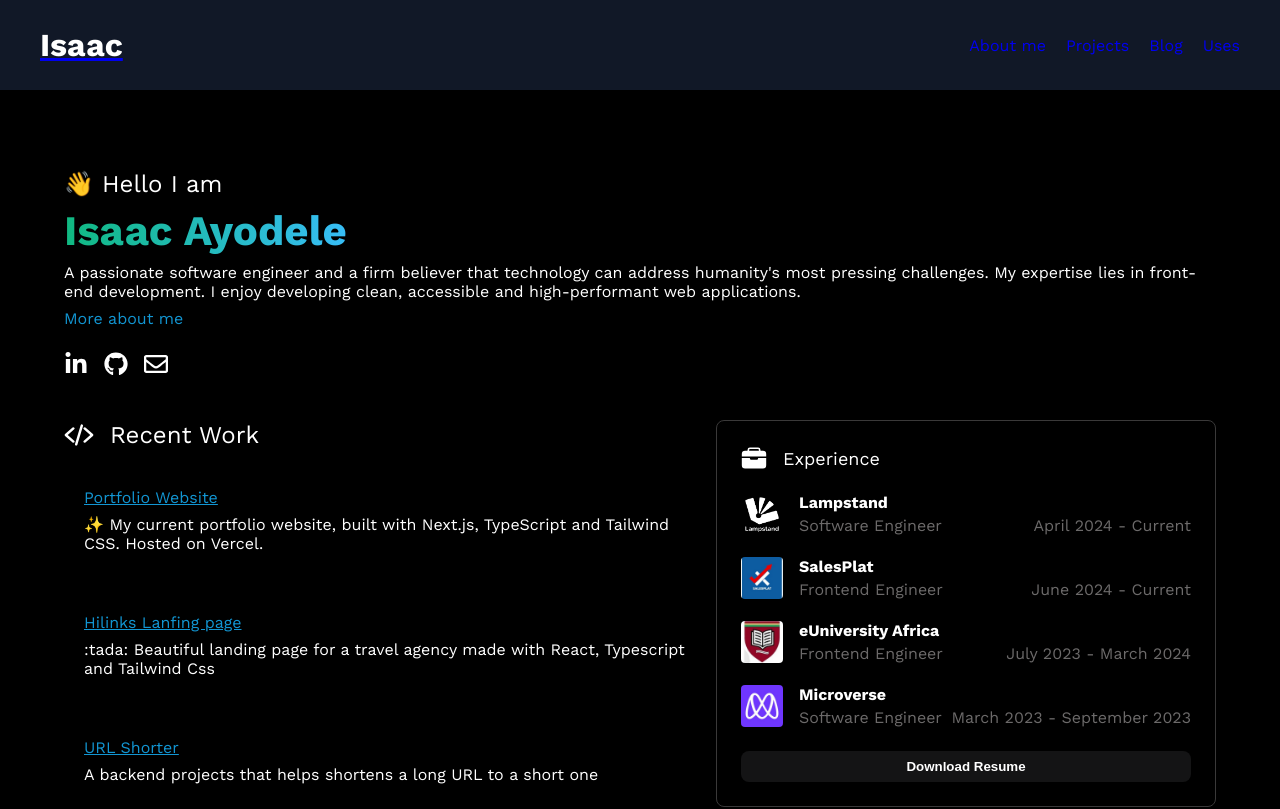
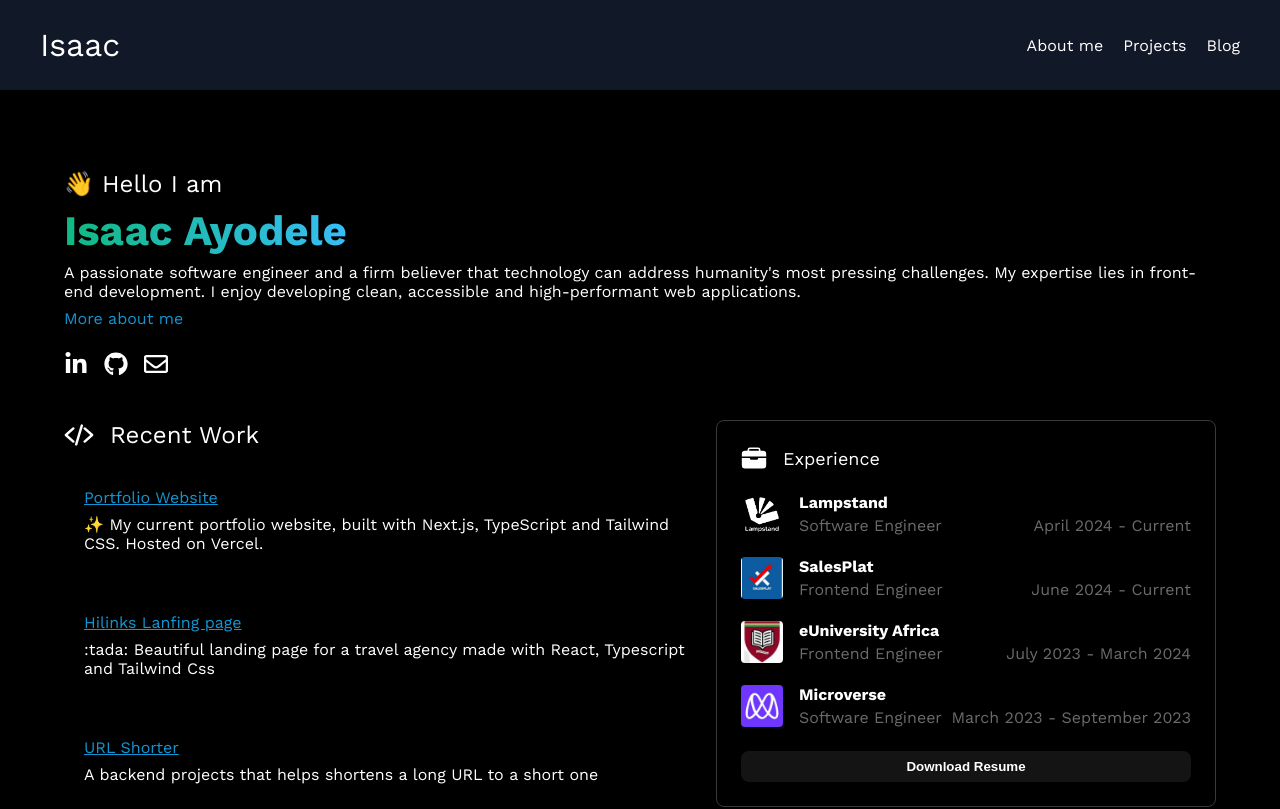
Before and after one commit to mosidrum/Isaac-portfolio, a Next.js app: page / in a window 1280 px wide. Shown: the top 809 px of the page. Built offline with nearby package versions, Linux system fonts and the light colour scheme.

Commit message:
adjust to fit screen and selected navigation

```diff
--- a/src/app/utilities.css
+++ b/src/app/utilities.css
@@ -64,6 +64,9 @@
 
 .hover {
     cursor: pointer;
+}
+.text-decoration-none {
+    text-decoration: none;
 }
 
 /* Gap utilities (increments of 8px) */
--- a/src/components/Footer/Footer.tsx
+++ b/src/components/Footer/Footer.tsx
@@ -1,5 +1,6 @@
 import { navItems } from '../../utils';
 import styles from './footer.module.css';
+import { GotoLink } from '../GotoLink';
 
 export const Footer = () => (
   <div className={styles.footer}>
@@ -7,7 +8,9 @@ export const Footer = () => (
     <div className={`${styles.bottom} flex-center-between pv-4 ph-4`}>
       <div className="d-flex gap-2">
         {navItems.map((item, index) => (
-          <div key={index}>{item.name}</div>
+          <div className="text-tetiary">
+            <GotoLink href={item.link} title={item.name} type="footer" />
+          </div>
         ))}
       </div>
       <div>
--- a/src/components/GotoLink/GotoLink.tsx
+++ b/src/components/GotoLink/GotoLink.tsx
@@ -1,14 +1,25 @@
+'use client';
+
 import Link, { LinkProps } from 'next/link';
+import { usePathname } from 'next/navigation';
 import styles from './goto.module.css';
 
 type GotoLinkProps = {
   href: string;
   title: string;
-  underline?: boolean;
+  type?: string;
 } & LinkProps;
 
-export const GotoLink = ({ href, title, underline = true }: GotoLinkProps) => (
-  <Link href={href} className={underline ? styles.underline : ''}>
-    {title}
-  </Link>
-);
+export const GotoLink = ({ href, title, type }: GotoLinkProps) => {
+  const pathname = usePathname();
+  const isActive = pathname === href;
+
+  return (
+    <Link
+      href={href}
+      className={`${isActive ? styles.active : ''} text-decoration-none ${type === 'footer' ? 'text-tetiary' : 'text-white'}`}
+    >
+      {title}
+    </Link>
+  );
+};
--- a/src/components/GotoLink/goto.module.css
+++ b/src/components/GotoLink/goto.module.css
@@ -1,3 +1,4 @@
-.underline {
-    text-decoration: none;
+.active {
+  text-decoration: underline;
+  text-underline-offset: 6px;
 }
--- a/src/components/Navbar/Navbar.tsx
+++ b/src/components/Navbar/Navbar.tsx
@@ -6,8 +6,8 @@ import { navItems } from '../../utils';
 export const Navbar = () => (
   <div className={styles.container}>
     <div className={styles.wrapper}>
-      <Link href="/">
-        <h1 className={styles.title}>Isaac</h1>
+      <Link href="/" className={`${styles.title} text-decoration-none text-3xl `}>
+        Isaac
       </Link>
       <div className={styles.items}>
         {navItems.map((item, index) => (
--- a/src/utils/navItems.ts
+++ b/src/utils/navItems.ts
@@ -1,7 +1,7 @@
 type navItemType = {
-  name: string
-  link: string
-}
+  name: string;
+  link: string;
+};
 
 export const navItems: navItemType[] = [
   {
@@ -15,9 +15,5 @@ export const navItems: navItemType[] = [
   {
     name: 'Blog',
     link: '/blog'
-  },
-  {
-    name: 'Uses',
-    link: '/uses'
   }
 ];
```
Also changed, not shown: src/components/Experience/ExperienceList.tsx (deleted, +0 -21 lines).
